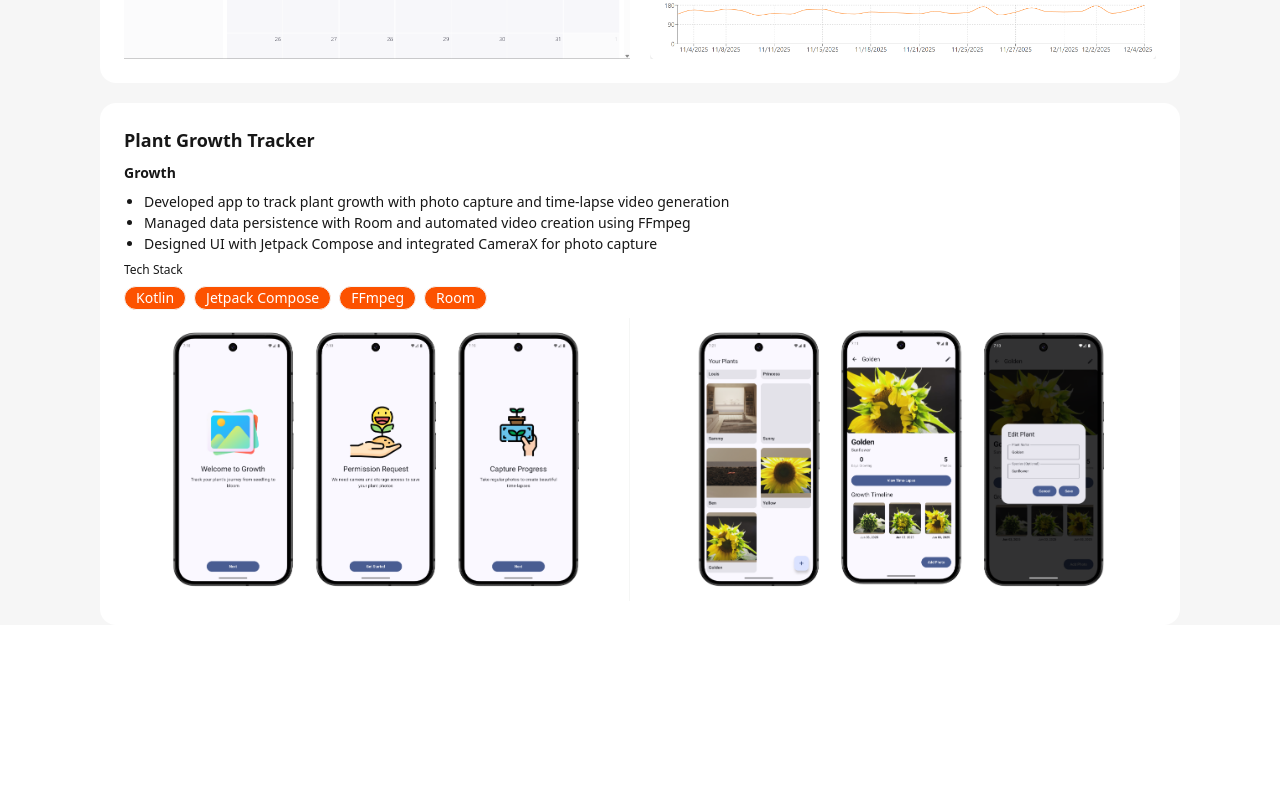
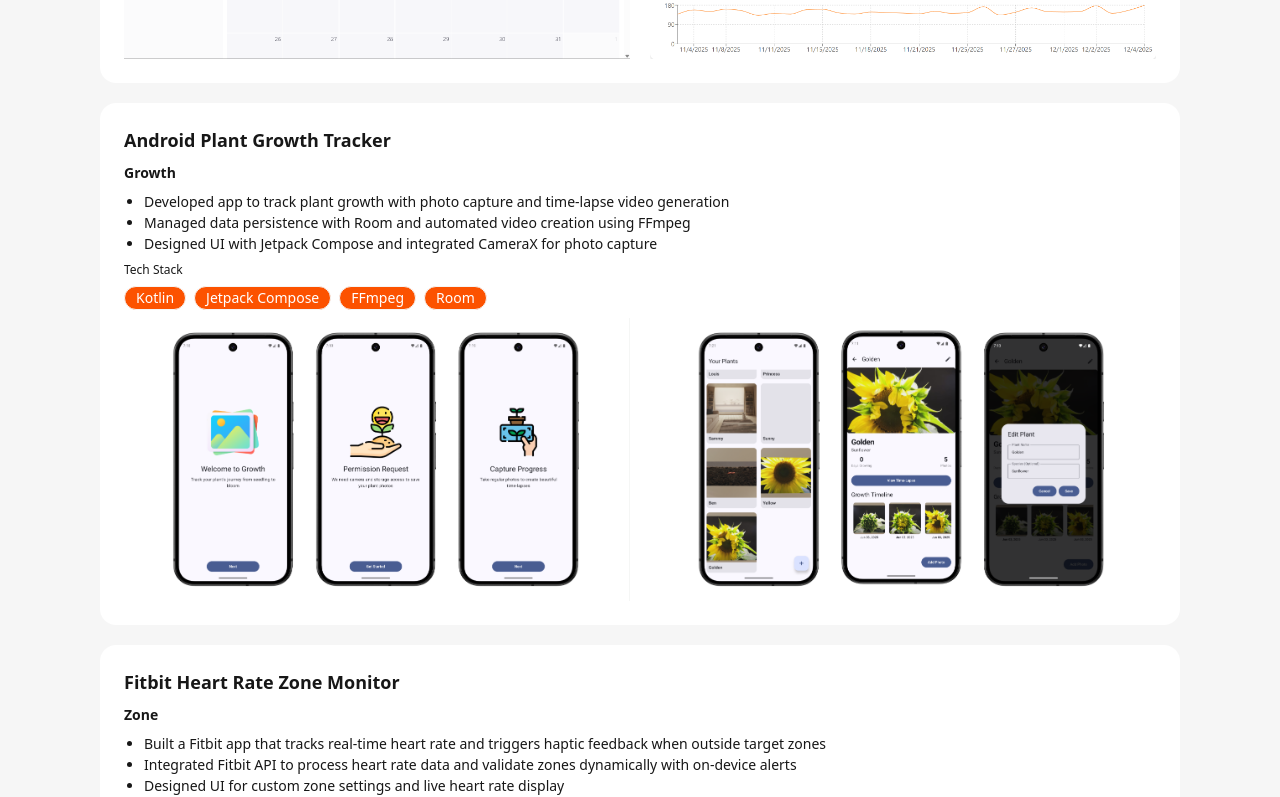
Before and after one commit to sunnybunnyy/personal-website, a Next.js app in the folder personal-website/: page / in a window 1280 px wide. Shown: the part 2445-3242 px from the top of the page. Before the commit the page ends 3090 px from the top, so only its background shows below. Built offline with nearby package versions, Linux system fonts and the light colour scheme.

Commit message:
Add Zone component

```diff
--- a/personal-website/app/globals.css
+++ b/personal-website/app/globals.css
@@ -74,5 +74,5 @@ body {
   background: var(--background);
   color: var(--foreground);
   font-family: var(--font-sans);
-  padding-top: 1px;
+  padding: 1px 0;
 }
--- a/personal-website/app/page.tsx
+++ b/personal-website/app/page.tsx
@@ -6,6 +6,7 @@ import Caribou from './components/experiences/Caribou'
 import Nokia from './components/experiences/Nokia'
 import Persimmon from './projects/Persimmon'
 import Growth from './projects/Growth'
+import Zone from './projects/Zone'
 
 const Home = () => {
   return (
@@ -18,6 +19,7 @@ const Home = () => {
       <Nokia />
       <Persimmon />
       <Growth />
+      <Zone />
     </>
   )
 }
--- a/personal-website/app/projects/Growth.tsx
+++ b/personal-website/app/projects/Growth.tsx
@@ -3,7 +3,7 @@ import Project from '../components/Project'
 const Growth = () => {
   return (
     <Project
-        title='Plant Growth Tracker'
+        title='Android Plant Growth Tracker'
         name='Growth'
         bullets={[
             'Developed app to track plant growth with photo capture and time-lapse video generation',
--- /dev/null
+++ b/personal-website/app/projects/Zone.tsx
@@ -0,0 +1,31 @@
+import Project from '../components/Project'
+
+const Zone = () => {
+  return (
+    <Project
+        title='Fitbit Heart Rate Zone Monitor'
+        name='Zone'
+        bullets={[
+            'Built a Fitbit app that tracks real-time heart rate and triggers haptic feedback when outside target zones',
+            'Integrated Fitbit API to process heart rate data and validate zones dynamically with on-device alerts',
+            'Designed UI for custom zone settings and live heart rate display',
+        ]}
+        techStack={[
+            'JavaScript',
+            'Fitbit SDK',
+        ]}
+        screenshots={[
+            {
+                src: '/projects/zone1.png',
+                alt: 'Zone screen 1'
+            },
+            {
+                src: '/projects/zone2.png',
+                alt: 'Zone screen 2'
+            }
+        ]}
+    />
+  )
+}
+
+export default Zone
```
Also changed, not shown: personal-website/public/projects/zone1.png (added), personal-website/public/projects/zone2.png (added).
